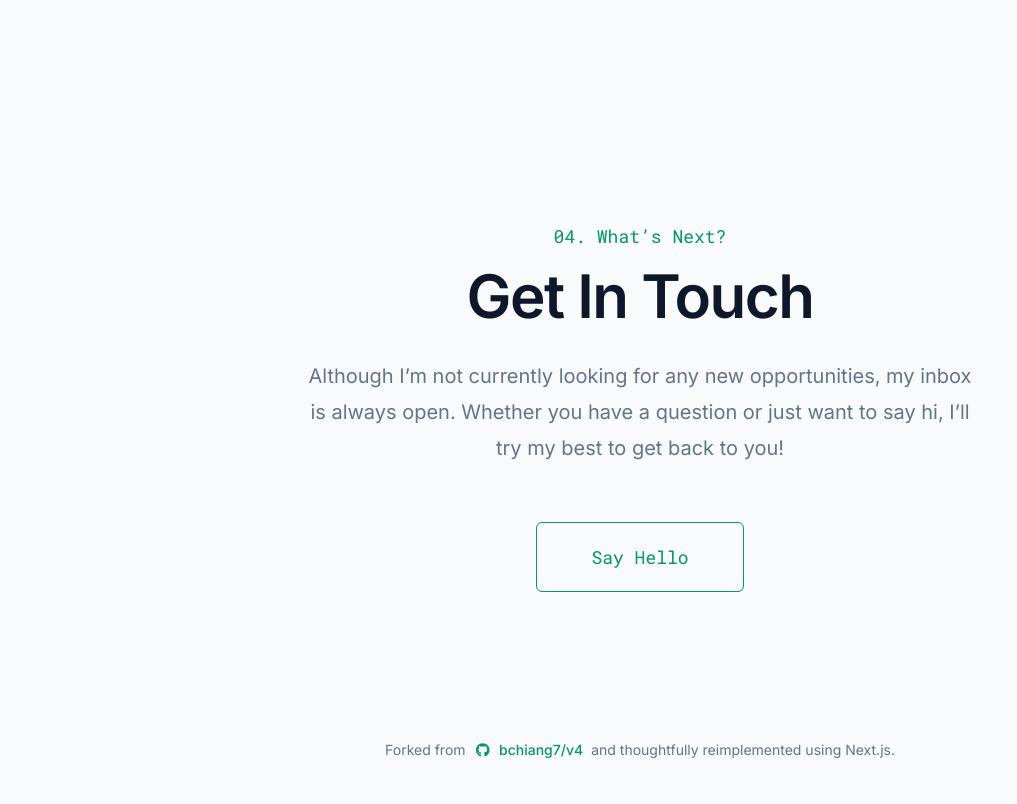
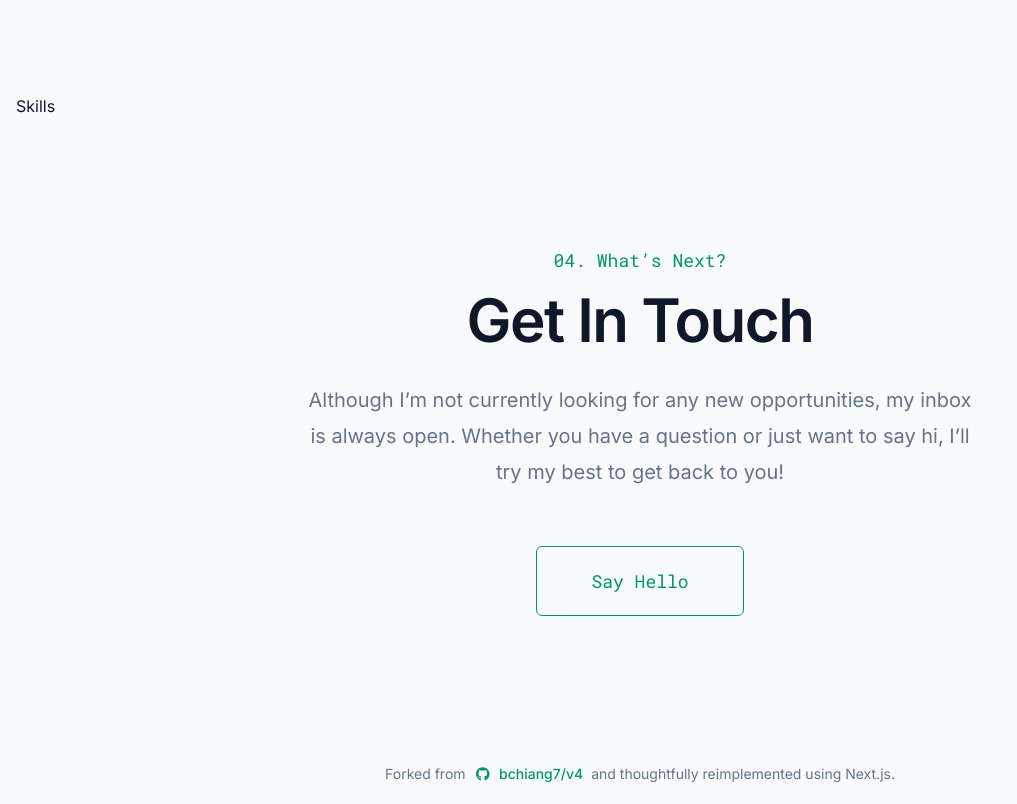
Before and after one commit to bestii/Portfolio, a Next.js app: page / in a window 1280 px wide. Shown: the part 2730-3534 px from the top of the page, without its empty margins (0-1017 px from the left). Before the commit the page ends 3510 px from the top, so only its background shows below. Built offline with nearby package versions, Linux system fonts and the light colour scheme.

Commit message:
feat: add Skills component to showcase technologies used

```diff
--- a/src/app/page.tsx
+++ b/src/app/page.tsx
@@ -4,6 +4,7 @@ import Education from "@/components/education/Education";
 import Experience from "@/components/experience/Experience";
 import Footer from "@/components/footer/Footer";
 import Introduction from "@/components/introduction/Introduction";
+import Skills from "@/components/skills/Skills";
 
 const Home = () => {
   return (
@@ -13,6 +14,7 @@ const Home = () => {
         <AboutMe />
         <Experience />
         <Education />
+        <Skills />
         <Contact />
         <Footer />
       </div>
--- /dev/null
+++ b/src/components/skills/Skills.tsx
@@ -0,0 +1,5 @@
+const Skills = () => {
+  return <section className="max-w-225">Skills</section>;
+};
+
+export default Skills;
```
